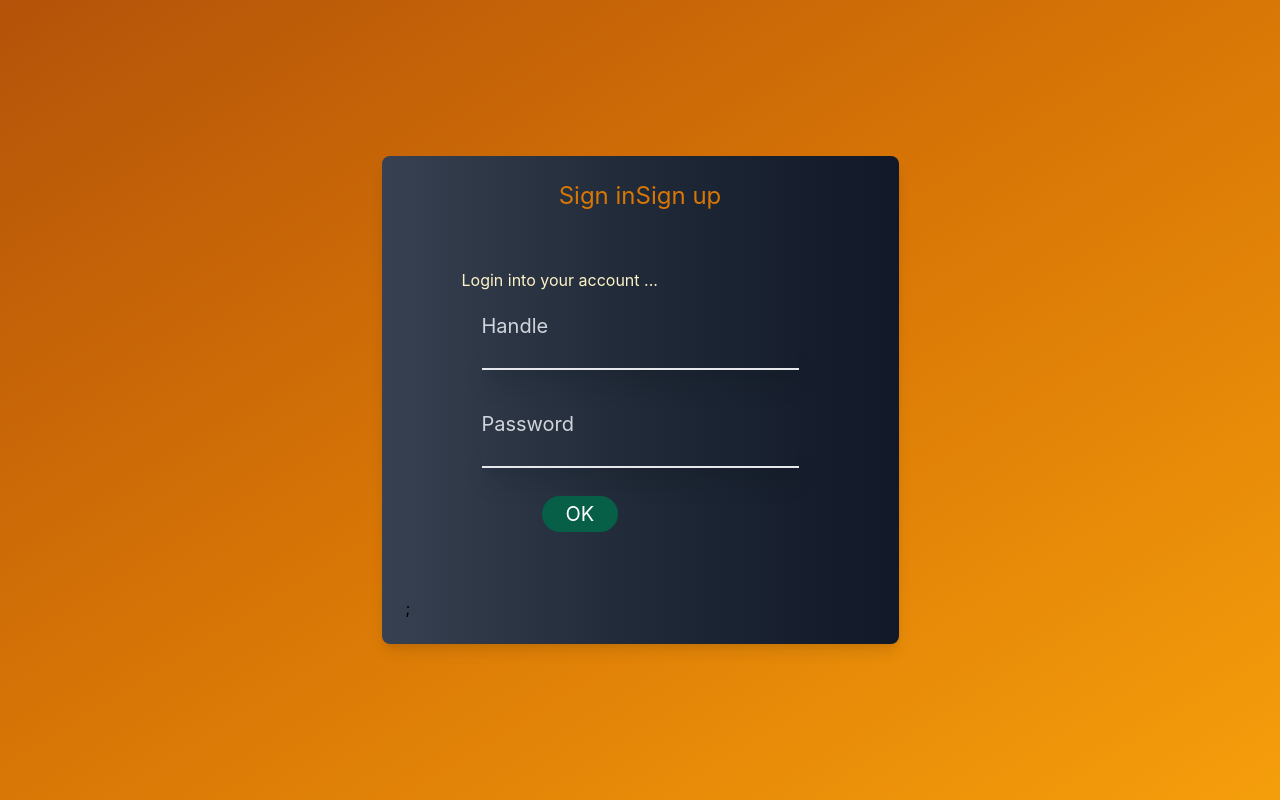
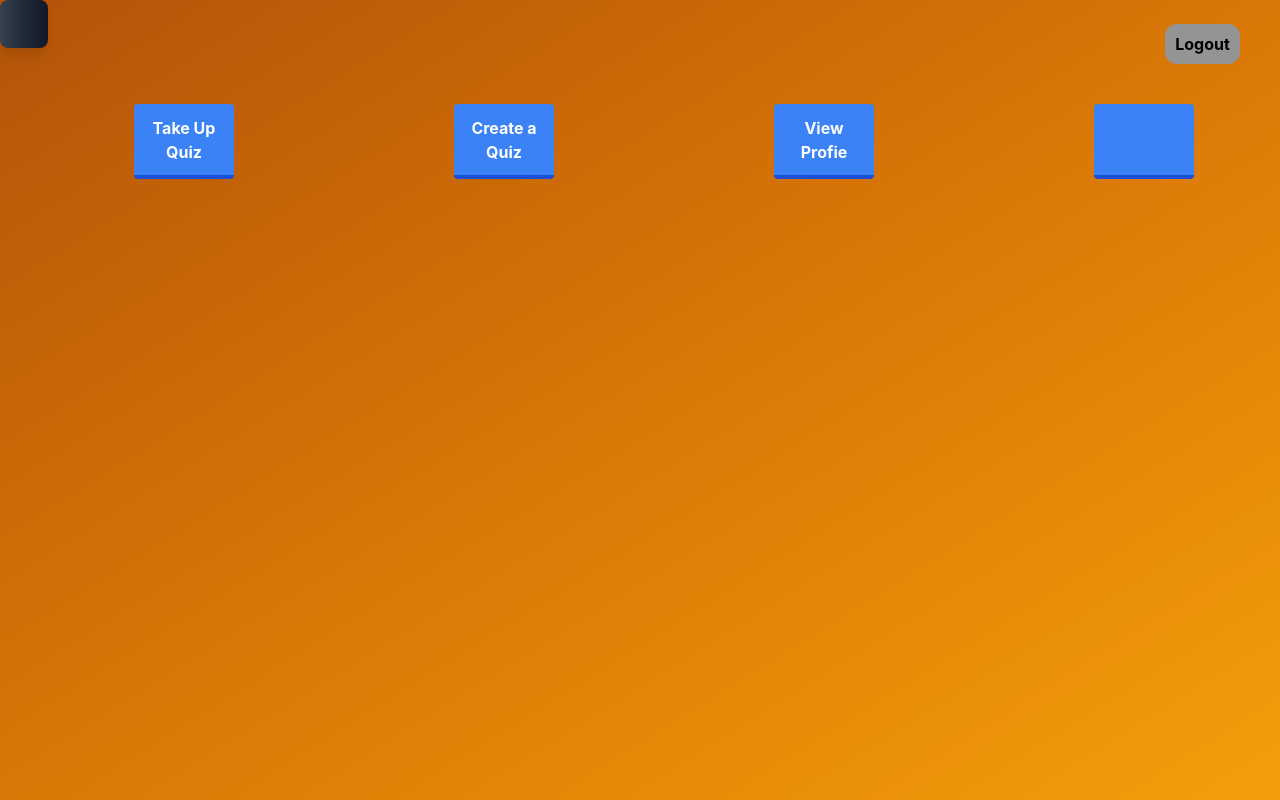
Before and after one commit to svishakan/OOAD-Project, a React (Create React App) app in the folder quiz-app/: page /dashboard in a window 1280 px wide. Before the commit this address led to /enter. Built offline with nearby package versions, Linux system fonts and the light colour scheme; no server answers.

Commit message:
Integrated all Components

```diff
--- a/quiz-app/src/App.js
+++ b/quiz-app/src/App.js
@@ -92,9 +92,10 @@ function App() {
               <Route path="/quizfinder">
                 <QuizFinder />
               </Route>
-              <Route path="/questionnaire">
-                <Quiz />
-              </Route>
+              <Route
+                path="/questionnaire"
+                render={(props) => <Quiz {...props} />}
+              />
               <Route path="/quizbuilder">
                 <QuizBuilder />
               </Route>
--- a/quiz-app/src/components/Questionnaire.js
+++ b/quiz-app/src/components/Questionnaire.js
@@ -1,5 +1,5 @@
 import React from 'react';
-import { isCompositeComponentWithType } from 'react-dom/test-utils';
+// import { isCompositeComponentWithType } from 'react-dom/test-utils';
 
 
 const Questionnaire = ({ totalQuestions, questionNumber, handleAnswer, data: { question, correct_answer, answers }, showAnswers, handleNextQuestion }) => {
--- a/quiz-app/src/components/Quiz.js
+++ b/quiz-app/src/components/Quiz.js
@@ -6,37 +6,36 @@ import Loading from "./loading";
 
 //const API_URL = "https://opentdb.com/api.php?amount=10&category=18&difficulty=easy";
 
-function Quiz() {
+function Quiz(props) {
   const [questions, setQuestions] = useState([]);
   const [currentIndex, setCurrentIndex] = useState(0);
   const [score, setScore] = useState(0);
   const [showAnswers, setShowAnswers] = useState(false);
-  const [quizTitle, setQuizTitle] = useState(null);
+  const [quizTitle, setQuizTitle] = useState("");
   const [quizDuration, setQuizDuration] = useState(0);
+  const [handle, setHandle] = useState("");
 
-  const [quizID, setQuizID] = useState(""); //extract quizID from local storage
+  let myStorage = window.localStorage;
+  let quizID = "props.location.state.qID"; //extract quizID from local storage
   const [redirectBack, setRedirectBack] = useState(false);
-  let myStorage = window.localStorage;
+  const [redirectDash, setRedirectDash] = useState(false);
+  const [redirectHome, setRedirectHome] = useState(false);
 
-  console.log(quizID);
-  const quizDB = firebase
-    .firestore()
-    .collection("QuizDB")
+  // console.log(quizID);
+  const quizDB = firebase.firestore().collection("QuizDB");
+
+  const quizMeta = firebase.firestore().collection("QuizDB");
+
+  // useEffect(() => {
+
+  // }, [])
+  const getData = () => {
+    //console.log(quizID);
+
+    quizMeta
       .doc(quizID)
-    .collection("QuestionSet");
-  const quizMeta = firebase.firestore().collection("QuizDB").doc(quizID);
-
-  useEffect(() => {
-    if (myStorage.getItem("qID") == null) {
-      setRedirectBack(true);
-    } else {
-      setQuizID(myStorage.getItem("qID"));
-    }
-  }, [myStorage]);
-
-  useEffect(() => {
-    //to get the quiz's metadata
-    quizMeta.get().then((doc) => {
+      .get()
+      .then((doc) => {
         const metadata = doc.data();
         setQuizTitle(metadata.quizTitle);
         setQuizDuration(metadata.quizDuration);
@@ -44,7 +43,11 @@ function Quiz() {
       });
 
     //to get the quiz's questionnaire
-    quizDB.get().then((snapshot) => {
+    quizDB
+      .doc(quizID)
+      .collection("QuestionSet")
+      .get()
+      .then((snapshot) => {
         const documents = snapshot.docs.map((doc) => doc.data());
         console.log(documents);
 
@@ -62,9 +65,31 @@ function Quiz() {
           questions.push(qObj);
         }
         setQuestions(questions);
-      console.log(questions);
+        //console.log(questions);
       });
-  }, [quizDB, quizMeta]);
+  };
+
+  useEffect(() => {
+    //to get the quiz's metadata
+    console.log("here");
+    if (myStorage.getItem("handle") === null) {
+      setRedirectHome(true);
+    } else if (
+      props.location.state === undefined ||
+      props.location.state.qID === undefined ||
+      props.location.state.qID === null
+    ) {
+      setRedirectBack(true);
+    } else {
+      console.log("Props");
+      setHandle(myStorage.getItem("handle"));
+      console.log(props.location.state);
+      // eslint-disable-next-line react-hooks/exhaustive-deps
+      quizID = props.location.state.qID;
+      console.log("quizID : " + quizID);
+      getData();
+    }
+  }, []);
 
   const handleAnswer = (answer) => {
     if (!showAnswers) {
@@ -84,16 +109,30 @@ function Quiz() {
     setCurrentIndex(currentIndex + 1);
   };
 
+  if (redirectHome) return <Redirect to="/" />;
+  if (redirectDash) return <Redirect to="/dashboard" />;
   if (redirectBack) return <Redirect to="/quizfinder" />;
+
   return questions.length > 0 ? (
     <div className="container w-screen m-3">
       <h1 className="text-3xl text-white text-center font-bold m-10">
         {quizTitle}
       </h1>
       {currentIndex >= questions.length ? (
+        <div>
           <h2 className="text-3xl text-white font-bold">
             Quiz Ended! Your Score was {score}
           </h2>
+          <div className="block px-20 py-2">
+            <input
+              type="button"
+              value="Dashboard"
+              name="return"
+              className="rounded-full py-1 px-6 bg-green-800 text-white hover:bg-green-900"
+              onClick={() => setRedirectDash(true)}
+            />
+          </div>
+        </div>
       ) : (
         <Questionnaire
           totalQuestions={questions.length}
--- a/quiz-app/src/components/QuizBuilder.js
+++ b/quiz-app/src/components/QuizBuilder.js
@@ -7,7 +7,10 @@ let records = [];
 function QuizBuilder() {
   const [quizID, setQuizID] = useState("");
   const [redirectBack, setRedirectBack] = useState(false);
-  const batch = firebase.firestore().batch();
+  const [redirectDash, setRedirectDash] = useState(false);
+  const [redirectHome, setRedirectHome] = useState(false);
+  const [handle, setHandle] = useState("");
+  //const batch = firebase.firestore().batch();
   const quizDB = firebase.firestore().collection("QuizDB");
 
   let myStorage = window.localStorage;
@@ -15,9 +18,12 @@ function QuizBuilder() {
   const [questionNumber, setQuestionNumber] = useState(1);
 
   useEffect(() => {
-    if (myStorage.getItem("qID") === null) {
+    if (myStorage.getItem("handle") === null) {
+      setRedirectHome(true);
+    } else if (myStorage.getItem("qID") === null) {
       setRedirectBack(true);
     } else {
+      setHandle(myStorage.getItem("handle"));
       setQuizID(myStorage.getItem("qID"));
     }
   }, [myStorage]);
@@ -63,6 +69,7 @@ function QuizBuilder() {
         })
         .then(() => {
           console.log("Successfully written!");
+          setRedirectDash(true);
           //To Do: Set a redirect back to dashboard from here
         })
         .catch((err) => {
@@ -71,6 +78,8 @@ function QuizBuilder() {
     }
   };
 
+  if (redirectHome) return <Redirect to="/" />;
+  if (redirectDash) return <Redirect to="/dashboard" />;
   if (redirectBack) return <Redirect to="/quizcreator" />;
   return (
     <form
--- a/quiz-app/src/components/QuizCreator.js
+++ b/quiz-app/src/components/QuizCreator.js
@@ -1,4 +1,4 @@
-import React, { useState } from "react";
+import React, { useState, useEffect } from "react";
 import firebase from "../firebase";
 import { Redirect } from "react-router-dom";
 
@@ -9,7 +9,15 @@ function QuizCreator() {
   const quizDB = firebase.firestore().collection("QuizDB");
 
   const [redirect, setRedirect] = useState(false);
+  const [redirectHome, setRedirectHome] = useState(false);
 
+  let myStorage = window.localStorage;
+
+  useEffect(() => {
+    if (myStorage.getItem("handle") === null) {
+        setRedirectHome(true);
+      }
+  }, [])
   const createQuiz = () => {
     //create the quiz in a new FireStore collection
 
@@ -35,6 +43,7 @@ function QuizCreator() {
       });
   };
 
+  if(redirectHome) return <Redirect to="/"/>
   return (
     <div>
       {redirect === true ? (
--- a/quiz-app/src/components/QuizFinder.js
+++ b/quiz-app/src/components/QuizFinder.js
@@ -1,13 +1,20 @@
-import React, { useState } from "react";
+import React, { useState, useEffect } from "react";
 import { Redirect } from "react-router-dom";
 import firebase from "../firebase";
 
 const QuizFinder = () => {
   const [redirect, setRedirect] = useState(false);
+  const [redirectHome, setRedirectHome] = useState(false);
   let [quizID, setQuizID] = useState(null);
-  let myStorage = window.localStorage;
 
+  let myStorage = window.localStorage
   const quizDB = firebase.firestore().collection("QuizDB");
+
+    useEffect(() => {
+        if (myStorage.getItem("handle") === null) {
+            setRedirectHome(true);
+        }
+    }, [])
 
   const findQuiz = () => {
     //to check if a quiz with the given quizID exists
@@ -28,7 +35,6 @@ const QuizFinder = () => {
       .then((snapshot) => {
         if (snapshot.exists) {
           window.alert("Click OK to Begin Quiz!");
-          myStorage.setItem('qID', quizID);
           setRedirect(true);
         } else {
           window.alert("Quiz with the ID: " + quizID + " does not exist!");
@@ -37,10 +43,18 @@ const QuizFinder = () => {
       });
   };
 
+  if(redirectHome) return <Redirect to="/" />
   return (
     <div>
       {redirect === true ? (
-        <Redirect to="/questionnaire" />
+        <Redirect
+          to={{
+            pathname: "/questionnaire",
+            state: {
+              qID: quizID,
+            },
+          }}
+        />
       ) : (
         <form
           id="creatorform"
--- a/quiz-app/src/components/dashboard.css
+++ b/quiz-app/src/components/dashboard.css
@@ -1,5 +1,5 @@
-table,th,td{
-    border : 2px solid coral;
+/*table,th,td{
+    border : 2px solid ;
     border-collapse: collapse;
 }
 td{
@@ -17,12 +17,29 @@ body{
     align-content: center;
     background-color: coral;
 }
+button:hover{
+    background-color: yellow;
+}
+*/
 button{
     width: 100px;
-    height: 100px;
+    height: 75px;
     font-weight: bold;
     background-color: rgb(148, 148, 148);
 }
-button:hover{
-    background-color: yellow;
+button.logout{
+    width : 75px;
+    height : 40px;
+    border-radius: 12px;
 }
+button.logout:hover{
+    background-color: red;
+    box-shadow: 0 12px 216px 0 rgba(0,0,0,0.24),0 17px 50px 0 rgba(0, 0, 0, 0.19);
+}
+
+table{
+    vertical-align: middle;
+    border-spacing: 10pt 300pt;
+    margin-left: auto;
+    margin-right: auto;
+}
--- a/quiz-app/src/components/dashboard.js
+++ b/quiz-app/src/components/dashboard.js
@@ -1,51 +1,108 @@
 import React from "react";
 import { useState, useEffect } from "react";
+//import Loading from "./loading";
 import { Redirect } from "react-router-dom";
+//import CreateQuiz from "/components/crearequiz";
+//import TakeUpQuiz from "/components/takeupquiz";
+//import ViewProfile from "/components/viewprofile";
 
 import "./dashboard.css";
 
 function DashBoard() {
   const [handle, setHandle] = useState("");
   const [redirectHome, setRedirectHome] = useState(false);
+  const [redirectTake, setRedirectTake] = useState(false);
+  const [redirectSet, setRedirectSet] = useState(false);
+  //const [redirectHome, setRedirectHome] = useState(false);
+  const [loading, setLoading] = useState(false);
 
   let myStorage = window.localStorage;
-  console.log(myStorage);
+
   useEffect(() => {
-    if (myStorage.getItem("handle") === null) {
+    if (myStorage.getItem("handle") === handle) {
       setRedirectHome(true);
     } else {
       setHandle(myStorage.getItem("handle"));
     }
-  }, [myStorage]);
+  }, []);
 
+  if (redirectSet) return <Redirect to="/quizcreator" />;
+  if (redirectTake) return <Redirect to="/quizfinder" />;
   return (
     <div>
       {redirectHome === true ? (
         <Redirect to="/enter" />
       ) : (
-        <div className="fixed top-0 left-0 justify-center w-screen h-screen">
-          <div>{handle}</div>
-          <table>
+        <div className="justify-items-center rounded-lg shadow-lg py-6 px-6 m-auto  bg-gradient-to-r from-gray-700 via-gray-800 to-gray-900 align-middle">
+          <div className="flex justify-end right absolute right-10">
+            <button
+              class="logout"
+              onClick={() => {
+                console.log("of to login");
+                setRedirectHome(true);
+              }}
+            >
+              Logout
+            </button>
+          </div>
+          <div className="fixed pt-20">
+            <div className="flex absolute justify-around w-screen ">
+              <button
+                className="bg-blue-500 hover:bg-blue-400 text-white font-bold py-2 px-4 border-b-4 border-blue-700 hover:border-blue-500 rounded"
+                onClick={() => {
+                  setRedirectTake(true);
+                }}
+              >
+                Take Up Quiz
+              </button>
+
+              <button
+                className="bg-blue-500 hover:bg-blue-400 text-white font-bold py-2 px-4 border-b-4 border-blue-700 hover:border-blue-500 rounded"
+                onClick={() => {
+                  setRedirectSet(true);
+                }}
+              >
+                Create a Quiz
+              </button>
+
+              <button
+                className="bg-blue-500 hover:bg-blue-400 text-white font-bold py-2 px-4 border-b-4 border-blue-700 hover:border-blue-500 rounded"
+                onClick={() => {}}
+              >
+                View Profie
+              </button>
+
+              <button className="bg-blue-500 hover:bg-blue-400 text-white font-bold py-2 px-4 border-b-4 border-blue-700 hover:border-blue-500 rounded"></button>
+            </div>
+          </div>
+
+          {/* <table>
+          <div className="flex items-center">
             <tr>
               <td>
-                <button onClick="take_quiz();">Take up a Quiz</button>
+
+              <button className="bg-blue-500 hover:bg-blue-400 text-white font-bold py-2 px-4 border-b-4 border-blue-700 hover:border-blue-500 rounded transform motion-safe:hover:scale-110">
+                Take Up Quiz</button>
               </td>
               <td>
-                <button onClick="create_quiz();">Create a Quiz</button>
+              <button className="bg-blue-500 hover:bg-blue-400 text-white font-bold py-2 px-4 border-b-4 border-blue-700 hover:border-blue-500 rounded">
+                Create a Quiz</button>
               </td>
             </tr>
             <tr>
               <td>
-                <button onClick="view_profile();">View Profie</button>
+              <button className="bg-blue-500 hover:bg-blue-400 text-white font-bold py-2 px-4 border-b-4 border-blue-700 hover:border-blue-500 rounded">
+              View Profie</button>
               </td>
               <td>
-                <button onClick="();"></button>
+              <button className="bg-blue-500 hover:bg-blue-400 text-white font-bold py-2 px-4 border-b-4 border-blue-700 hover:border-blue-500 rounded">
+               </button>
               </td>
             </tr>
-          </table>
+            </div>
+          </table> */}
         </div>
       )}
-      ;
     </div>
   );
 }
--- a/quiz-app/src/components/register.js
+++ b/quiz-app/src/components/register.js
@@ -1,5 +1,6 @@
 import React from "react";
 import { useState } from "react";
+import {Redirect} from "react-router-dom"
 import firebase from "../firebase";
 import Alert from "react-popup-alert";
 import "../index.css";
@@ -13,6 +14,8 @@ function Register() {
   const [password, setPassword] = useState("");
   const [confirm_password, setCPassword] = useState("");
   const [work_place, setWorkPlace] = useState("");
+
+  const [redirectHome, setRedirectHome] = useState(false);
 
   const ref = firebase.firestore().collection("UserCreds");
 
@@ -134,11 +137,15 @@ function Register() {
       }
       setLoading(false);
       onShowAlert(alertType, alertText, alertColor);
+      if(alertType === "Success!!") {
+        setRedirectHome(true);
+      }
     });
   };
 
+  if (redirectHome) return <Redirect to="/" />
   if (loading) return <Loading />;
-  else
+
     return (
       <div className="py-14 px-14">
           <span className="text-left text-yellow-100 font-Lato text-base">
```
Lines whose indentation alone changed are shown as unchanged.
